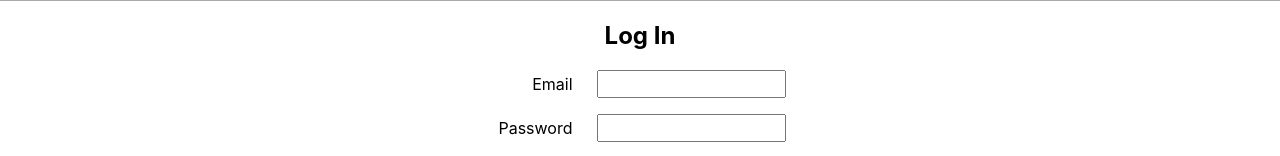
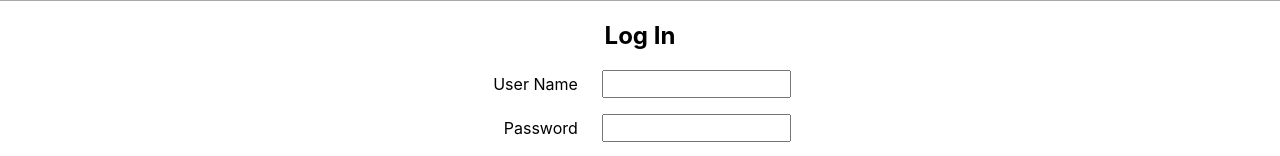
Before and after one commit to jacklansing/reconnect-client, a React (Create React App) app: page /login in a window 1280 px wide. Shown: the part 151-307 px from the top of the page. Built offline with nearby package versions, Linux system fonts and the light colour scheme.

Commit message:
updated login form to use username field

```diff
--- a/src/Components/LogIn/Login.js
+++ b/src/Components/LogIn/Login.js
@@ -1,6 +1,10 @@
 import React, { Component } from 'react';
 
 class Login extends Component {
+  handleSubmit = e => {
+    e.preventDefault();
+  };
+
   render() {
     return (
       <>
@@ -9,9 +13,9 @@ class Login extends Component {
         </header>
         <section className="Sign-Up">
           <h2>Log In</h2>
-          <form className="Sign-Up__form">
-            <label htmlFor="email">Email</label>
-            <input type="email" id="email" name="email" />
+          <form className="Sign-Up__form" onSubmit={this.handleSubmit}>
+            <label htmlFor="user_name">User Name</label>
+            <input type="user_name" id="user_name" name="user_name" />
             <label htmlFor="password">Password</label>
             <input type="password" id="password" name="password" />
             <input type="submit" />
```
